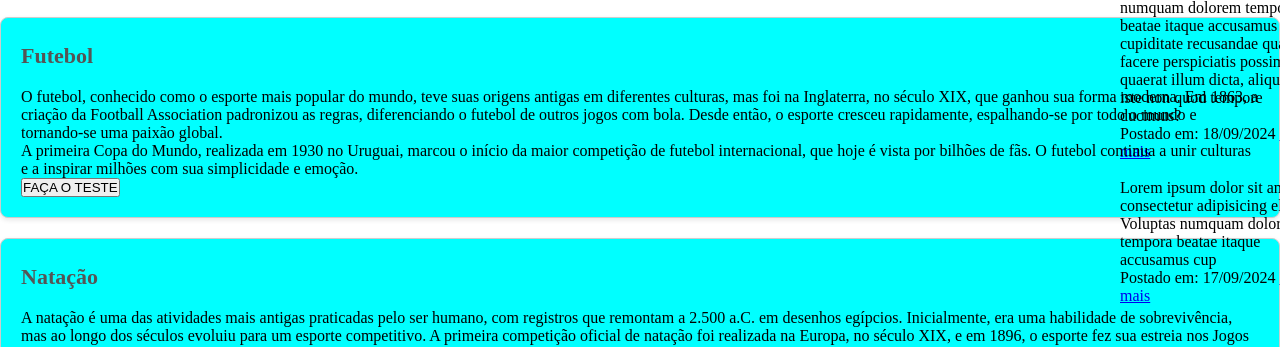
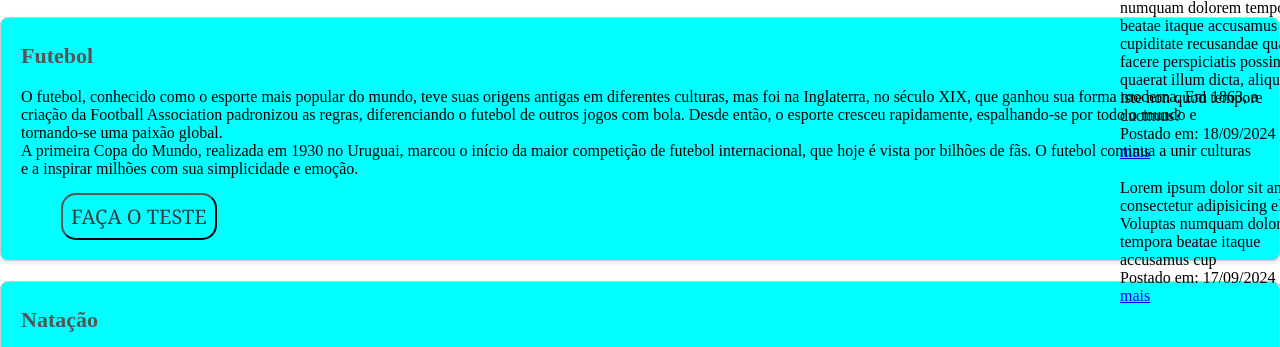
Before and after one commit to ednardoamorim/etecsports, a plain HTML site: page index.html in a window 1280 px wide. Shown: the part 605-952 px from the top of the page. Drawn offline with Linux system fonts and the light colour scheme.

Commit message:
Update style.css

```diff
--- a/style.css
+++ b/style.css
@@ -139,6 +139,13 @@
     flex-direction: row;
 }
 
+#corpomain section section button {
+    background-color: aqua;
+    display: flex;
+    flex-direction: row;
+    align-items: center;
+}
+
 #titulomain {
     display: flex;
     justify-content: center;
@@ -257,3 +264,32 @@
     font-size: 22px;
     margin-bottom: 15px;
 }
+
+#facaoteste {
+    align-items: center;
+    justify-content: center;
+    align-items: center;
+    color: #3c3c3c;
+    background-color: aqua;
+    border-color: linear-gradient(50deg, #7c7c7c, #5c5c5c);
+    padding: 8px 8px 8px 8px;
+    font-family: Cambria, Cochin, Georgia, Times, 'Times New Roman', serif;
+    font-size: 20px;
+    border-radius: 15px;
+}
+
+#facaoteste:hover {
+    color: aqua;
+    background-color: #192b5b;
+    transition: 0.3s;
+    text-shadow: 0px 2px 20px #000000;
+}
+
+
+#mainbutao{
+    display: flex;
+    flex-direction: row;
+    justify-content: space-between;
+    margin-top: 15px;
+    margin-left: 40px;
+}
```
